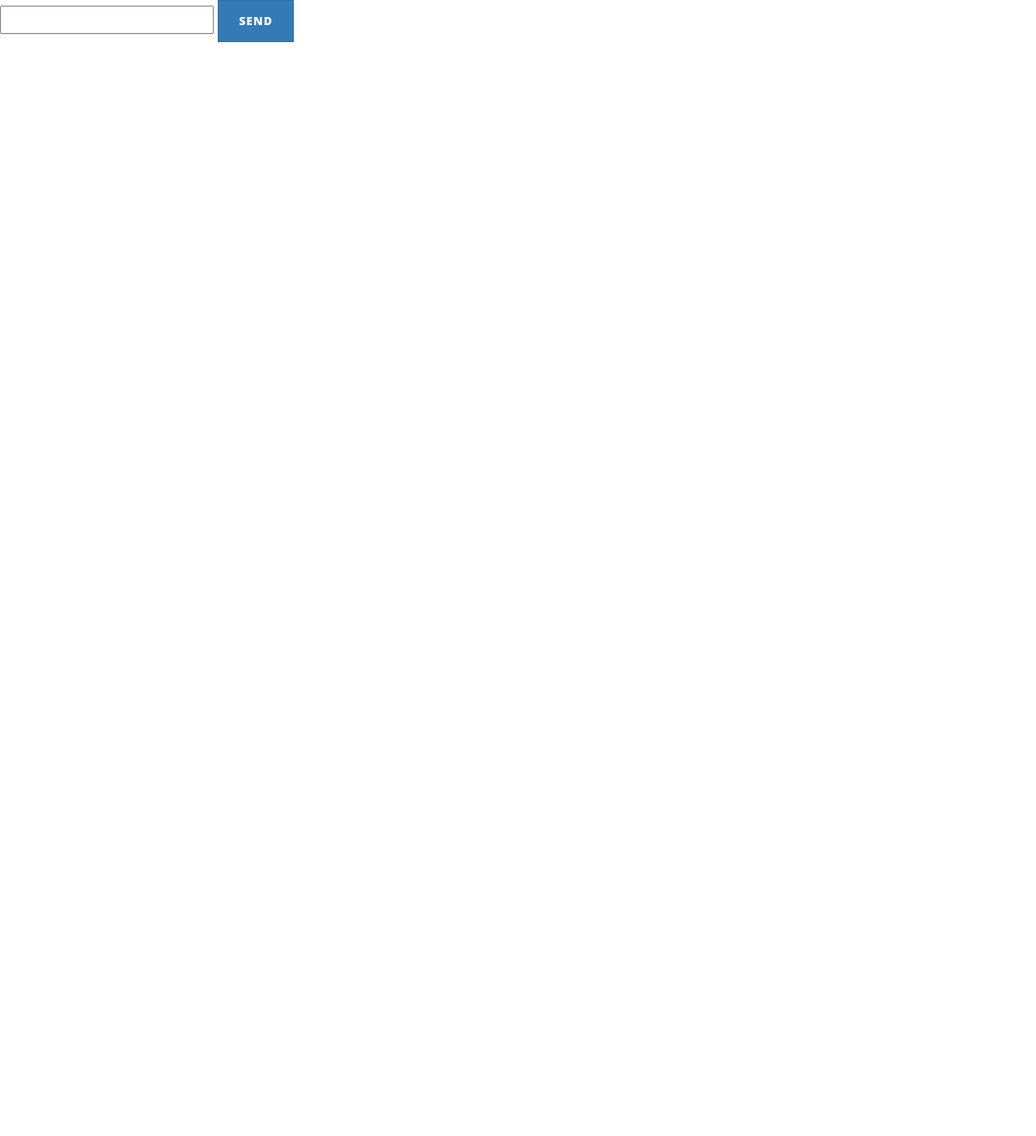
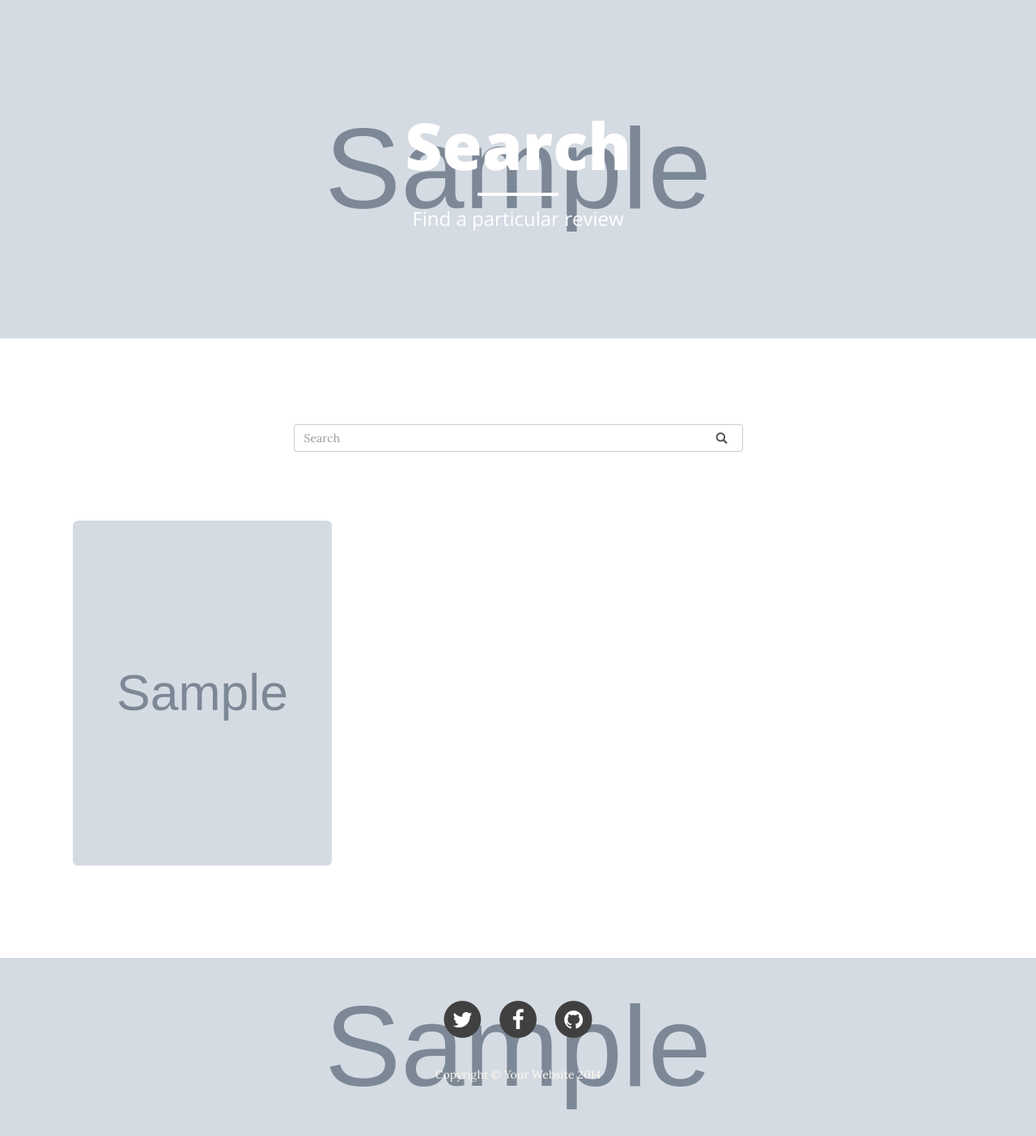
Before and after one commit to awaseem/vgre.me, a Django app: page /reviews/search/ in a window 1280 px wide. Before the commit the page is almost empty. Shown: the whole page at 81% size. Before the commit the page ends 52 px from the top, so only its background shows below. Run offline with Django 3.2, Linux system fonts and the light colour scheme; tables that the repository leaves empty hold one stand-in row (values such as "Sample post"); grey boxes marked "Sample" are stand-in pictures; some libraries are stand-ins or nearby versions.

Commit message:
finished search template and filtering for search bar

```diff
--- a/django_project/article/templates/article/reviews.html
+++ b/django_project/article/templates/article/reviews.html
@@ -33,16 +33,123 @@
 
 </head>
 <body>
+
+    <header class="intro-header" style="background-image: url({{ current_header.header_cover }})">
+        <div class="container-fluid">
+            <div class="row">
+                <div class="col-lg-8 col-lg-offset-2 col-md-10 col-md-offset-1">
+                    <div class="site-heading">
+                        <h1>Search</h1>
+                        <hr class="small">
+                        <span class="subheading">Find a particular review</span>
+                    </div>
+                </div>
+            </div>
+        </div>
+    </header>
+
     <form action="{% url "reviews" %}" method="post">
         {% csrf_token %}
-    <input name="search_query">
-    <input id="submit" name="submit" type="submit" value="Send" class="btn btn-primary">
+        <div class="container">
+            <div class="row">
+                <div class="col-sm-6 col-sm-offset-3">
+                    <div id="imaginary_container">
+                        <div class="input-group stylish-input-group">
+                            <input type="text" class="form-control" name="search_query" placeholder="Search" >
+                            <span class="input-group-addon">
+                                <button type="submit">
+                                    <span class="glyphicon glyphicon-search"></span>
+                                </button>
+                            </span>
+                        </div>
+                    </div>
+                </div>
+            </div>
+        </div>
     </form>
+
+    <div class="container latest-reviews">
+        <div class="row">
             {% if results %}
                 {% for result in results %}
-        {{ result.meta.game_name }}
+                    <div class="col-md-4">
+                        <div class="flip-container center-block" ontouchstart="this.classList.toggle('hover');">
+                            <div class="flipper">
+                                <div class="front" style="background-image: url({{ result.meta.game_review_cover }})">
+                                </div>
+                                <div class="back" style="background-image: linear-gradient(rgba(0,0,0,0.6),rgba(0,0,0,0.6)), url({{ result.meta.game_review_back_cover }})">
+                                    <h1 class="text-center card-heading">{{ result.meta.game_name }}</h1>
+                                    <p class="text-center card-subheading">{{ result.meta.game_review_description }}</p>
+                                    <br>
+                                    <div class="text-center">
+                                        <a href="{% url "article" result.meta.game_name %}" type="button" class="btn {{ current_header.theme_choice }}">Learn More</a>
+                                    </div>
+                                </div>
+                            </div>
+                        </div>
+                    </div>
+                {% endfor %}
+            {% elif err_message %}
+                <h1 class="text-center">{{ err_message }}</h1>
+            {% else %}
+                {% for article in current_articles %}
+                    <div class="col-md-4">
+                        <div class="flip-container center-block" ontouchstart="this.classList.toggle('hover');">
+                            <div class="flipper">
+                                <div class="front" style="background-image: url({{ article.game_review_cover }})">
+                                </div>
+                                <div class="back" style="background-image: linear-gradient(rgba(0,0,0,0.6),rgba(0,0,0,0.6)), url({{ article.game_review_back_cover }})">
+                                    <h1 class="text-center card-heading">{{ article.game_name }}</h1>
+                                    <p class="text-center card-subheading">{{ article.game_review_description }}</p>
+                                    <br>
+                                    <div class="text-center">
+                                        <a href="{% url "article" article.game_name %}" type="button" class="btn {{ current_header.theme_choice }}">Learn More</a>
+                                    </div>
+                                </div>
+                            </div>
+                        </div>
+                    </div>
                 {% endfor %}
             {% endif %}
+        </div>
+    </div>
+
+    <footer class="outro-header" style="background-image: url({{ current_header.footer_cover }})">
+        <div class="container">
+            <div class="row">
+                <div class="col-lg-8 col-lg-offset-2 col-md-10 col-md-offset-1">
+                    <ul class="list-inline text-center">
+                        <li>
+                            <a href="#">
+                                <span class="fa-stack fa-lg">
+                                    <i class="fa fa-circle fa-stack-2x"></i>
+                                    <i class="fa fa-twitter fa-stack-1x fa-inverse"></i>
+                                </span>
+                            </a>
+                        </li>
+                        <li>
+                            <a href="#">
+                                <span class="fa-stack fa-lg">
+                                    <i class="fa fa-circle fa-stack-2x"></i>
+                                    <i class="fa fa-facebook fa-stack-1x fa-inverse"></i>
+                                </span>
+                            </a>
+                        </li>
+                        <li>
+                            <a href="#">
+                                <span class="fa-stack fa-lg">
+                                    <i class="fa fa-circle fa-stack-2x"></i>
+                                    <i class="fa fa-github fa-stack-1x fa-inverse"></i>
+                                </span>
+                            </a>
+                        </li>
+                    </ul>
+                    <p class="copyright white-text">Copyright &copy; Your Website 2014</p>
+                </div>
+            </div>
+        </div>
+    </footer>
+
     <!-- jQuery -->
     <script src="{% static "cleanBootstrap/js/jquery.js" %}"></script>
 
@@ -65,4 +172,5 @@
         });
     </script>
 </body>
+
 </html>
--- a/django_project/article/urls.py
+++ b/django_project/article/urls.py
@@ -6,6 +6,6 @@ urlpatterns = patterns("",
 
     url(r"^game/(?P<game_id>[\w ]+)/$", views.article, name="article"),
     url(r"^search/$", views.search, name="reviews"),
-    url(r"^search/results/(?P<search_query>[\w ]+)/$", views.results, name="results"),
+    url(r"^search/results/(?P<search_query>(.*))/$", views.results, name="results"),
 
 )
--- a/django_project/article/views.py
+++ b/django_project/article/views.py
@@ -1,5 +1,6 @@
-from django.shortcuts import render, get_object_or_404, redirect
+from django.shortcuts import render, get_object_or_404, get_list_or_404 ,redirect
 from article.models import Article
+from home.models import Header
 from watson import search as watsonSearch
 
 
@@ -13,16 +14,28 @@ def article(request, game_id):
 
 def search(request):
     if request.method == "POST":
-        search_query = request.POST.get("search_query", None)
-        return redirect("results", search_query)
-    else:
-        return render(request, "article/reviews.html")
+        search_query = request.POST.get("search_query")
+        if search_query:
+            return redirect("results", search_query)
+    return render(request, "article/reviews.html", getSearchContext())
 
 
 def results(request, search_query):
-    print search_query
+    context = getSearchContext()
     search_results = watsonSearch(search_query)
+    if search_results:
+        context["results"] = search_results
+    else:
+        context["err_message"] = "Sorry! No Game Reviews Found :("
+    return render(request, "article/reviews.html", context)
+
+
+def getSearchContext():
+    # Obtain search context for the search page, this logic is used twice. Hence its wrapped in a function
+    current_header = get_object_or_404(Header, current_header=True)
+    current_articles = get_list_or_404(Article.objects.order_by("-published_date"), published_status=True)[:9]
     context = {
-        "results": search_results
+        "current_header": current_header,
+        "current_articles": current_articles,
     }
-    return render(request, "article/reviews.html", context)
+    return context
--- a/django_project/django_project/static/cleanBootstrap/css/styles.css
+++ b/django_project/django_project/static/cleanBootstrap/css/styles.css
@@ -127,6 +127,7 @@
   -moz-background-size: cover;
   background-size: cover;
   -o-background-size: cover;
+    margin-top: 5%;
 }
 
 .white-text{
@@ -195,3 +196,20 @@
     width: 100% !important;
     height: 100% !important;
 }
+
+#imaginary_container{
+    margin-top: 10%;
+    margin-bottom: 10%;
+}
+.stylish-input-group .input-group-addon{
+    background: white !important;
+}
+.stylish-input-group .form-control{
+	border-right:0;
+	box-shadow:0 0 0;
+	border-color:#ccc;
+}
+.stylish-input-group button{
+    border:0;
+    background:transparent;
+}
```
Lines whose indentation alone changed are shown as unchanged.
